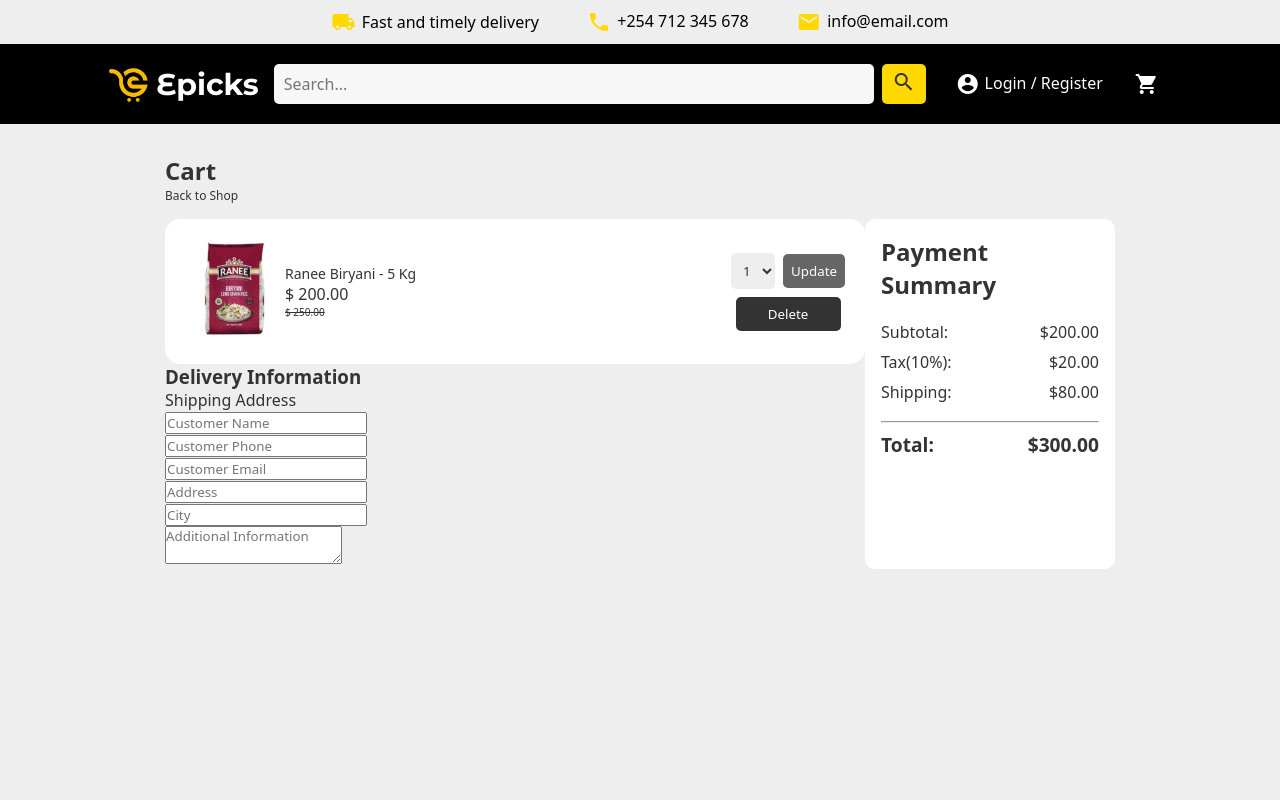
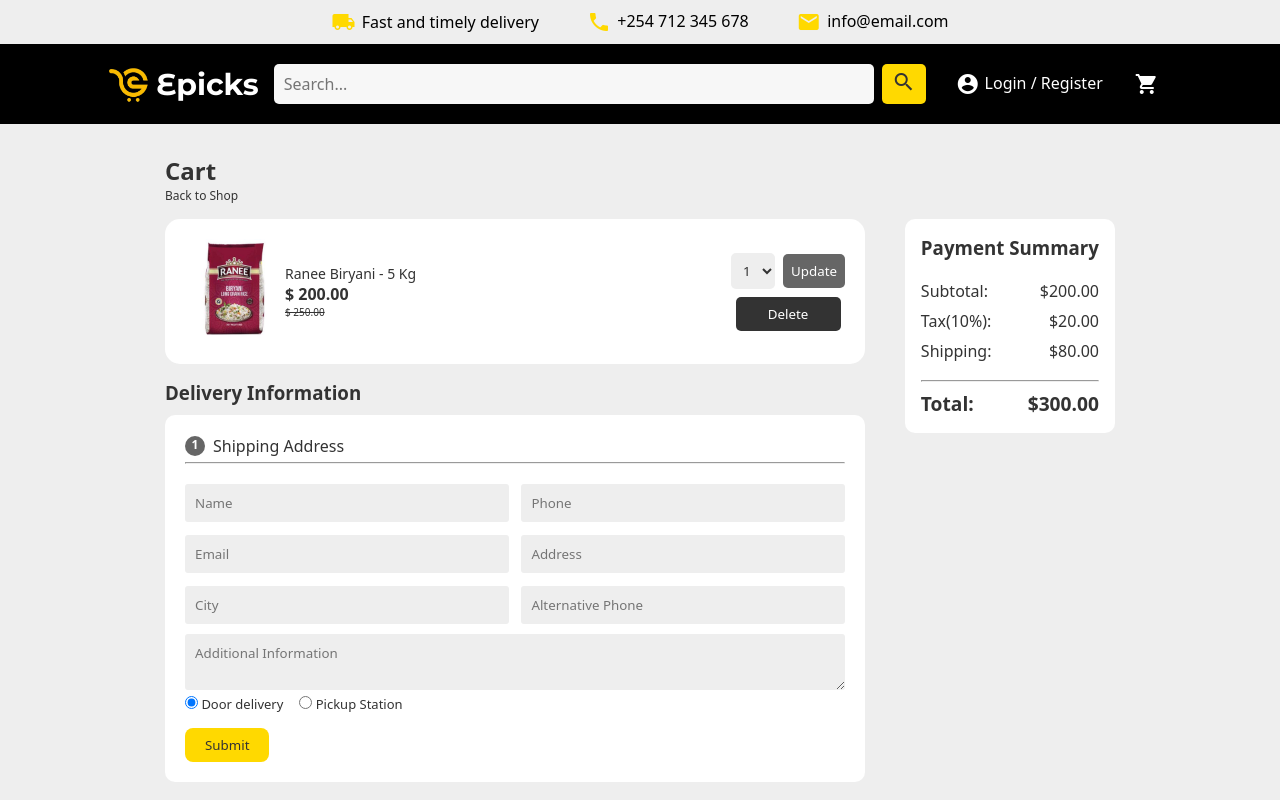
Before and after one commit to MatamaPeter/1-project, a PHP site: page /cart.html in a window 1280 px wide. Run offline with PHP 8.4, Linux system fonts and the light colour scheme.

Commit message:
"Updated cart.html and cart-style.css: refactored delivery information section, added new form fields, and modified CSS styles for layout and design."

```diff
--- a/cart.html
+++ b/cart.html
@@ -70,17 +70,22 @@
                         <div class="delivery-header">
                             <h3>Delivery Information</h3>
                         </div>
-                        <div class="Customer-Address">
-                            <p>Shipping Address</p>
+                        <div class="customer-address">
+                            <div class="shipping-heading">
+                                <p>1</p>
+                                Shipping Address
+                            </div>
+                            <hr>
+                            <form action="">
                                 <div class="shipping-info">
                                     <div class="customer-name">
-                                    <input type="text" name="customer-name" placeholder="Customer Name">
+                                        <input type="text" name="first-name" placeholder="Name">
                                     </div>
                                     <div class="customer-phone">
-                                    <input type="text" name="customer-phone" placeholder="Customer Phone">
+                                        <input type="text" name="customer-phone" placeholder="Phone">
                                     </div>
                                     <div class="customer-email">
-                                    <input type="email" name="customer-email" placeholder="Customer Email">
+                                        <input type="email" name="customer-email" placeholder="Email">
                                     </div>
                                     <div class="address">
                                         <input type="text" name="address" placeholder="Address">
@@ -88,18 +93,36 @@
                                     <div class="city">
                                         <input type="text" name="city" placeholder="City">
                                     </div>
+                                    <div class="alternative-phone">
+                                        <input type="text" name="alt-phone" placeholder="Alternative Phone">
                                     </div>
-                            <div class="additional-nfo">
+                                </div>
+                                <div class="additional-info">
                                     <textarea name="additional-nfo" placeholder="Additional Information"></textarea>
                                 </div>
+                                <div class="delivery-choice">
+                                    <label>
+                                        <input type="radio" name="delivery-method" value="door-delivery" checked> Door delivery
+                                    </label>
+                                    <label>
+                                        <input type="radio" name="delivery-method" value="pickup-station"> Pickup Station
+                                    </label>
                                 </div>
+                                <button class="shipping-dtls-submit">
+                                    Submit
+                                </button>
+                            </form>
+
+                        </div>
+
+
 
                     </div>
                 </div>
             </div>
             <div class="payment-summary">
                 <div class="payment-header">
-                    <h2>Payment Summary</h2>
+                    <h3>Payment Summary</h3>
                 </div>
                 <div class="payment-body">
                     <div class="payment-body-left">
--- a/styles/cart-style.css
+++ b/styles/cart-style.css
@@ -8,7 +8,9 @@
 }
 .cart-payment-field{
     display: flex;
-    justify-content: space-between
+    justify-content: space-between;
+    gap: 1rem;
+    flex-wrap: wrap;
 }
 .cart-header{
     display: flex;
@@ -28,9 +30,15 @@
     gap: 0.5rem;
 
 }
+.cart-delivery{
+    display: flex;
+    flex-direction: column;
+    gap:1rem
+}
 .card-left{
     display: flex;
     align-items: center;
+
 }
 .cart-item{
     display: flex;
@@ -47,8 +55,8 @@
 .cart-item-name{
     font-size: 14px;
 }
-.discounted-price{
-
+.cart-item-price .discounted-price{
+    font-weight: bold;
 }
 .marked-price{
     color: var(--text-color-extra-dark);
@@ -101,6 +109,8 @@
     padding: 1rem;
     background-color: var(--text-color-extra-light);
     border-radius: 10px;
+    height: fit-content;
+
 }
 .payment-body hr{
     margin-top: 10px;
@@ -120,3 +130,69 @@
     font-weight: bold;
 
 }
+.customer-address{
+    margin-top: 10px;
+    background-color: var(--text-color-extra-light);
+    padding: 20px;
+    border-radius: 10px;
+}
+.customer-address hr{
+    margin:5px 0 5px 0;
+}
+.shipping-heading{
+    display: flex;
+    gap:.5rem;
+    align-items: center;
+    font-weight:500;
+
+}
+.shipping-heading p{
+    border-radius: 50px;
+    background-color: var(--text-color-light);
+    height: 20px;
+    width: 20px;
+    text-align: center;
+    color: var(--text-color-extra-light);
+    font-weight:bold;
+    font-size: 12px;
+}
+.shipping-info{
+    margin-top: 20px;
+    display: grid;
+    grid-template-columns: repeat(2,1fr);
+    gap: .8rem;
+    margin-bottom: 10px;
+}
+.shipping-info input,
+.additional-info textarea{
+    padding: 10px;
+    width: 100%;
+    background-color: var(--background-color-light);
+    border: none;
+    border-radius: 3px;
+}
+.shipping-info input:focus,
+.additional-info textarea:focus {
+    outline-color: var(--secondary-color);
+    outline-offset: 2px;
+    transition: outline 0.2s ease-in-out;
+}
+.delivery-choice{
+    display: flex;
+    font-size: 13px;
+    gap: 1rem;
+    margin-bottom: 15px;
+    align-items: center;
+}
+.shipping-dtls-submit{
+    padding:8px 20px;
+    border: none;
+    background-color: var(--secondary-color);
+    font-weight: 500;
+    border-radius: 8px;
+    cursor: pointer;
+}
+.shipping-dtls-submit:hover{
+    background-color: var(--background-color-dark);
+    color:var(--text-color-extra-light);
+}
```
Lines whose indentation alone changed are shown as unchanged.
